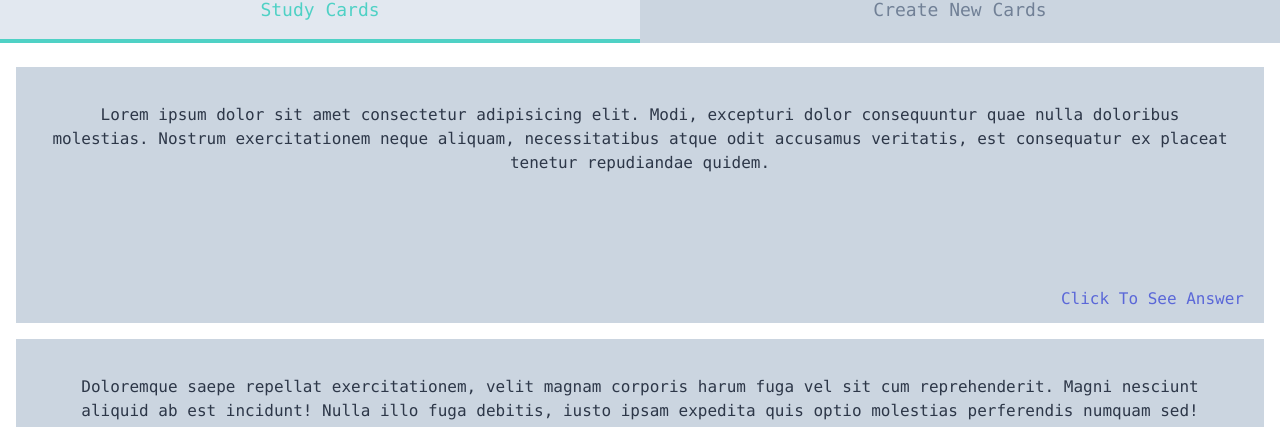
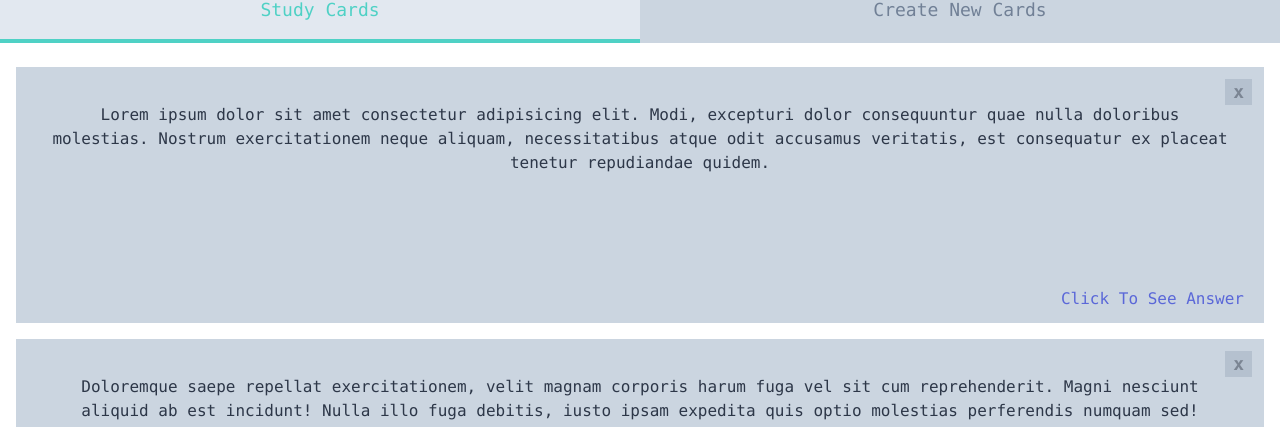
Before and after one commit to juliangroen/illumistudy, a Svelte app: page / in a window 1280 px wide. Shown: the part 137-564 px from the top of the page. Built offline with nearby package versions, Linux system fonts and the light colour scheme.

Commit message:
implemented deletion of cards

```diff
--- a/src/App.svelte
+++ b/src/App.svelte
@@ -11,12 +11,14 @@
 
     let allCards = [
         {
+            id: Math.random(),
             question:
                 'Lorem ipsum dolor sit amet consectetur adipisicing elit. Modi, excepturi dolor consequuntur quae nulla doloribus molestias. Nostrum exercitationem neque aliquam, necessitatibus atque odit accusamus veritatis, est consequatur ex placeat tenetur repudiandae quidem.',
             answer:
                 'Lorem ipsum dolor, sit amet consectetur adipisicing elit. Reprehenderit delectus ratione, veniam quisquam id excepturi fugit.',
         },
         {
+            id: Math.random(),
             question:
                 'Doloremque saepe repellat exercitationem, velit magnam corporis harum fuga vel sit cum reprehenderit. Magni nesciunt aliquid ab est incidunt! Nulla illo fuga debitis, iusto ipsam expedita quis optio molestias perferendis numquam sed!',
             answer:
@@ -28,6 +30,11 @@
         allCards = [...allCards, e.detail];
         currentPage = 'study';
     };
+
+    const handleDelCard = (e) => {
+        let updatedCards = [...allCards].filter((card) => card.id !== e.detail);
+        allCards = updatedCards;
+    };
 </script>
 
 <style>
@@ -38,7 +45,7 @@
 <Nav {currentPage} on:changeSelected={changeSelected} />
 <main class="px-4 pt-6">
     {#if currentPage === 'study'}
-        <CardHolder {allCards} />
+        <CardHolder {allCards} on:handleDelCard={handleDelCard} />
     {:else if currentPage === 'create'}
         <CreateCardForm on:handleNewCard={handleNewCard} />
     {/if}
--- a/src/components/CardHolder.svelte
+++ b/src/components/CardHolder.svelte
@@ -1,21 +1,13 @@
 <script>
+    import { createEventDispatcher } from 'svelte';
+    const dispatch = createEventDispatcher();
     import StudyCard from './StudyCard.svelte';
 
-    export let allCards = [
-        {
-            question:
-                'Lorem ipsum dolor sit amet consectetur, adipisicing elit. Iusto, voluptatibus quas magnam laborum molestias dignissimos eum tempore, sequi dolorem deserunt ducimus vero? Commodi adipisci corporis hic nihil tenetur sunt eligendi exercitationem doloremque?',
-            answer:
-                'Lorem, ipsum dolor sit amet consectetur adipisicing elit. Corporis enim et doloremque, eligendi rem reprehenderit corrupti.',
-        },
-    ];
+    export let allCards = [];
 </script>
 
-<div>
-    {#each allCards as card}
-        <StudyCard>
-            <p slot="question">{card.question}</p>
-            <p slot="answer">{card.answer}</p>
-        </StudyCard>
-    {/each}
-</div>
+{#each allCards as { id, question, answer } (id)}
+    <StudyCard on:delCard={dispatch('handleDelCard', id)}>
+        <span slot="question">{question}</span><span slot="answer">{answer}</span>
+    </StudyCard>
+{/each}
--- a/src/components/CreateCardForm.svelte
+++ b/src/components/CreateCardForm.svelte
@@ -31,7 +31,9 @@
                 return;
             }
         }
-        dispatch('handleNewCard', newCard);
+        let id = Math.random();
+        let createdCard = { id, ...newCard };
+        dispatch('handleNewCard', createdCard);
     };
 </script>
 
--- a/src/components/StudyCard.svelte
+++ b/src/components/StudyCard.svelte
@@ -1,4 +1,6 @@
 <script>
+    import { createEventDispatcher } from 'svelte';
+    const dispatch = createEventDispatcher();
     let cardFront = true;
 </script>
 
@@ -15,10 +17,13 @@
     class:flipped={cardFront === false}
     class="relative bg-gray-400 border-4 border-gray-400 hover:border-gray-500 cursor-pointer text-center h-64 p-8 mb-4 break-words"
     on:click={() => (cardFront = !cardFront)}>
+    <span
+        class="absolute right-0 top-0 bg-gray-500 hover:bg-red-400 hover:text-red-800 text-lg font-bold leading-none opacity-50 hover:opacity-100 py-1 px-2 m-2"
+        on:click|self={() => dispatch('delCard')}>x</span>
     {#if cardFront}
-        <slot name="question" />
+        <slot name="question">No Question</slot>
     {:else}
-        <slot name="answer" />
+        <slot name="answer">No Answer</slot>
     {/if}
     <div class="absolute right-0 bottom-0 text-indigo-600 px-4 py-2">
         Click To See
```
